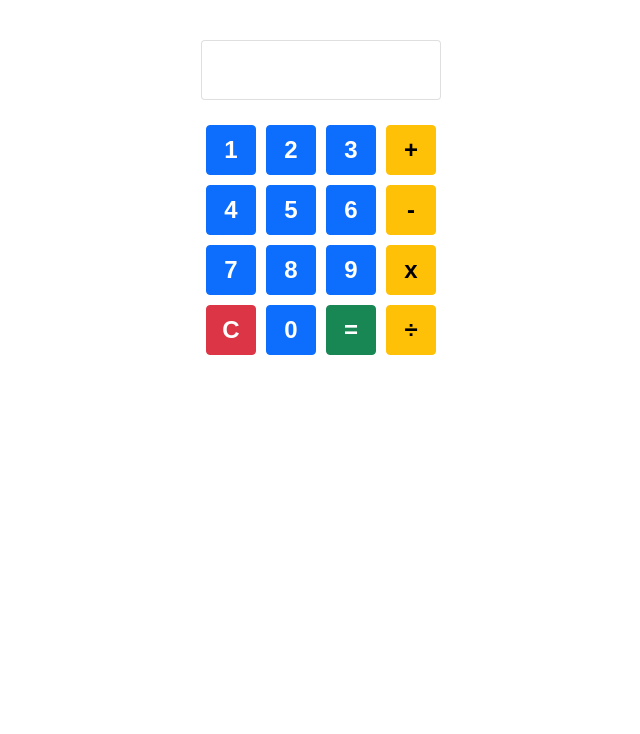
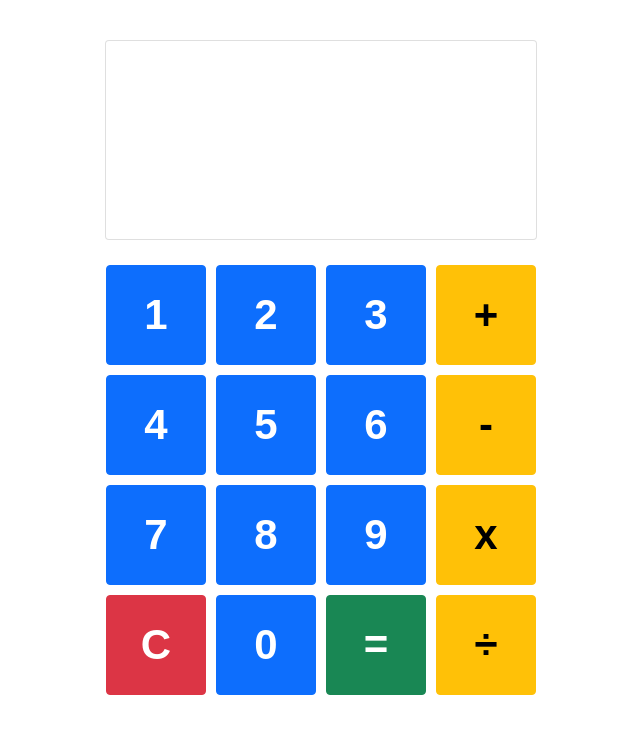
Before and after one commit to code-mma/calculator, a React (Create React App) app: page / in a window 1280 px wide. Shown: the top 734 px of the page, without its empty margins (319-959 px from the left). Built offline with nearby package versions, Linux system fonts and the light colour scheme.

Commit message:
Adjust display font size

```diff
--- a/src/App.css
+++ b/src/App.css
@@ -13,8 +13,9 @@ body {
 }
 
 .card {
-  height: 60px;
-  width: 240px;
+  font-size: 20px;
+  height: 200px;
+  width: 432px;
 }
 
 h1 {
@@ -36,11 +37,11 @@ h1 {
 
 .square {
   float: left;
-  font-size: 24px;
+  font-size: 42px;
   font-weight: bold;
   line-height: 34px;
-  height: 50px;
-  width: 50px;
+  height: 100px;
+  width: 100px;
   margin: 5px;
   padding: 0;
   text-align: center;
```
